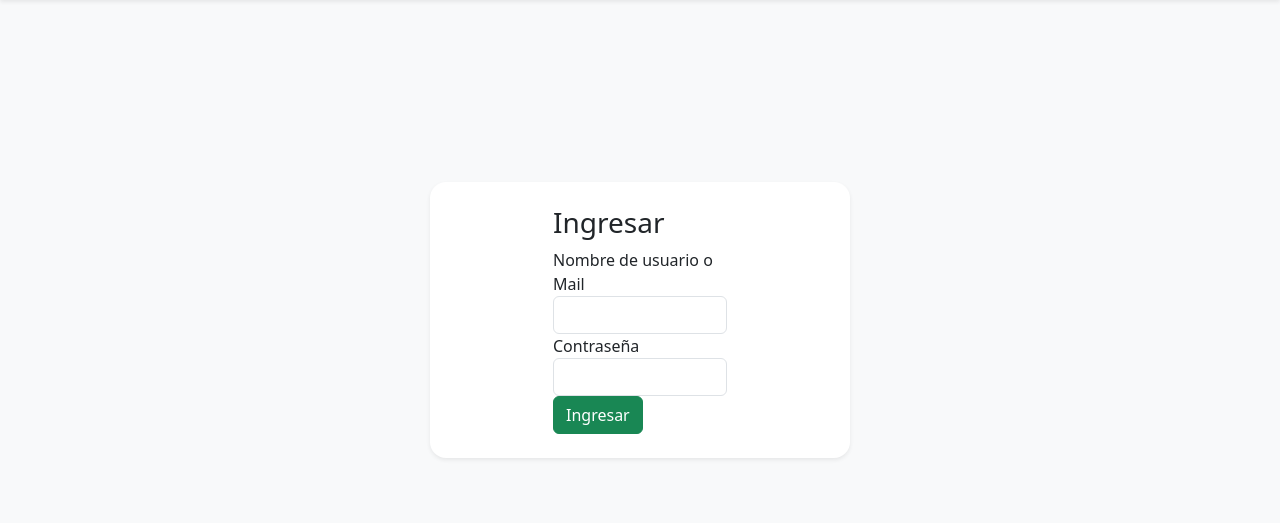
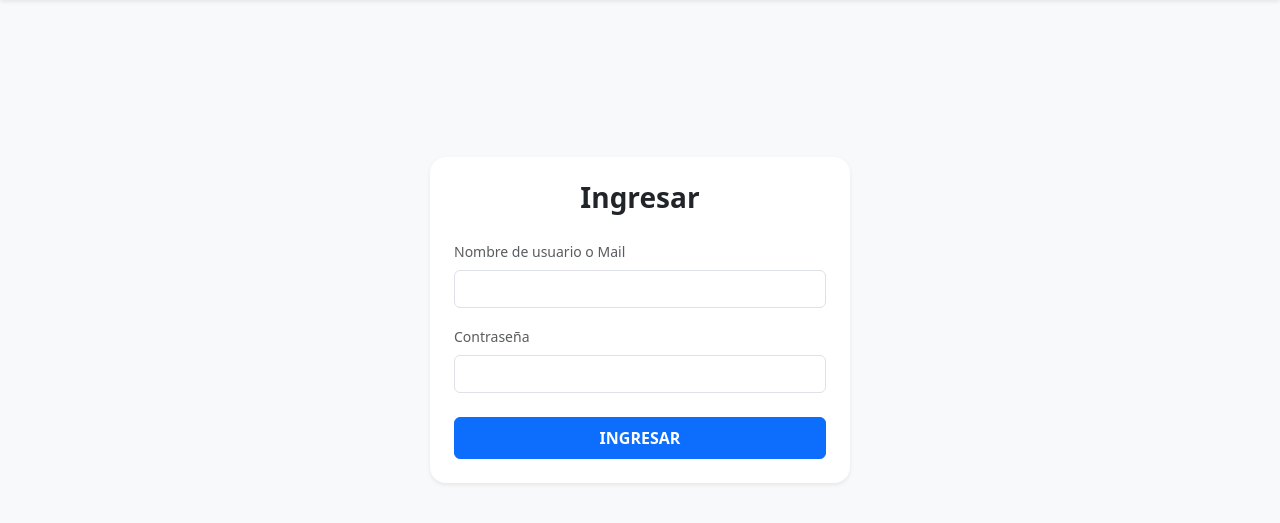
Before and after one commit to electricvocal/simple_django_login, a Django app: template templates/login.html in a window 1280 px wide. Shown: the part 56-579 px from the top of the page. Run offline with Django 5.2, Linux system fonts and the light colour scheme; the template is opened without the code that fills it, so the values that code supplies are empty.

Commit message:
Update login.html

```diff
--- a/templates/login.html
+++ b/templates/login.html
@@ -1,23 +1,30 @@
 {% extends "base.html" %}
 {% block content %}
-<div class="row justify-content-center">
-  <div class="col-md-6">
-    <h3>Ingresar</h3>
+
+<h3 class="text-center mb-4 fw-semibold">Ingresar</h3>
+
 {% if message %}
-      <div class="alert alert-danger">{{ message }}</div>
+<div class="alert {% if success %}alert-success{% else %}alert-danger{% endif %}">
+    {{ message }}
+</div>
 {% endif %}
+
 <form method="post">
     {% csrf_token %}
-      <div class="form-group">
-        <label>Nombre de usuario o Mail</label>
-        <input class="form-control" name="identifier" required>
+
+    <div class="form-group mb-3">
+        <label class="form-label text-muted small">Nombre de usuario o Mail</label>
+        <input class="form-control modern-input" name="identifier" required>
     </div>
-      <div class="form-group">
-        <label>Contraseña</label>
-        <input class="form-control" name="password" type="password" required>
+
+    <div class="form-group mb-4">
+        <label class="form-label text-muted small">Contraseña</label>
+        <input class="form-control modern-input" name="password" type="password" required>
     </div>
-      <button class="btn btn-success">Ingresar</button>
+
+    <button class="btn btn-primary w-100 py-2 fw-semibold login-btn" type="submit">
+        INGRESAR
+    </button>
 </form>
-  </div>
-</div>
+
 {% endblock %}
```
Lines whose indentation alone changed are shown as unchanged.
